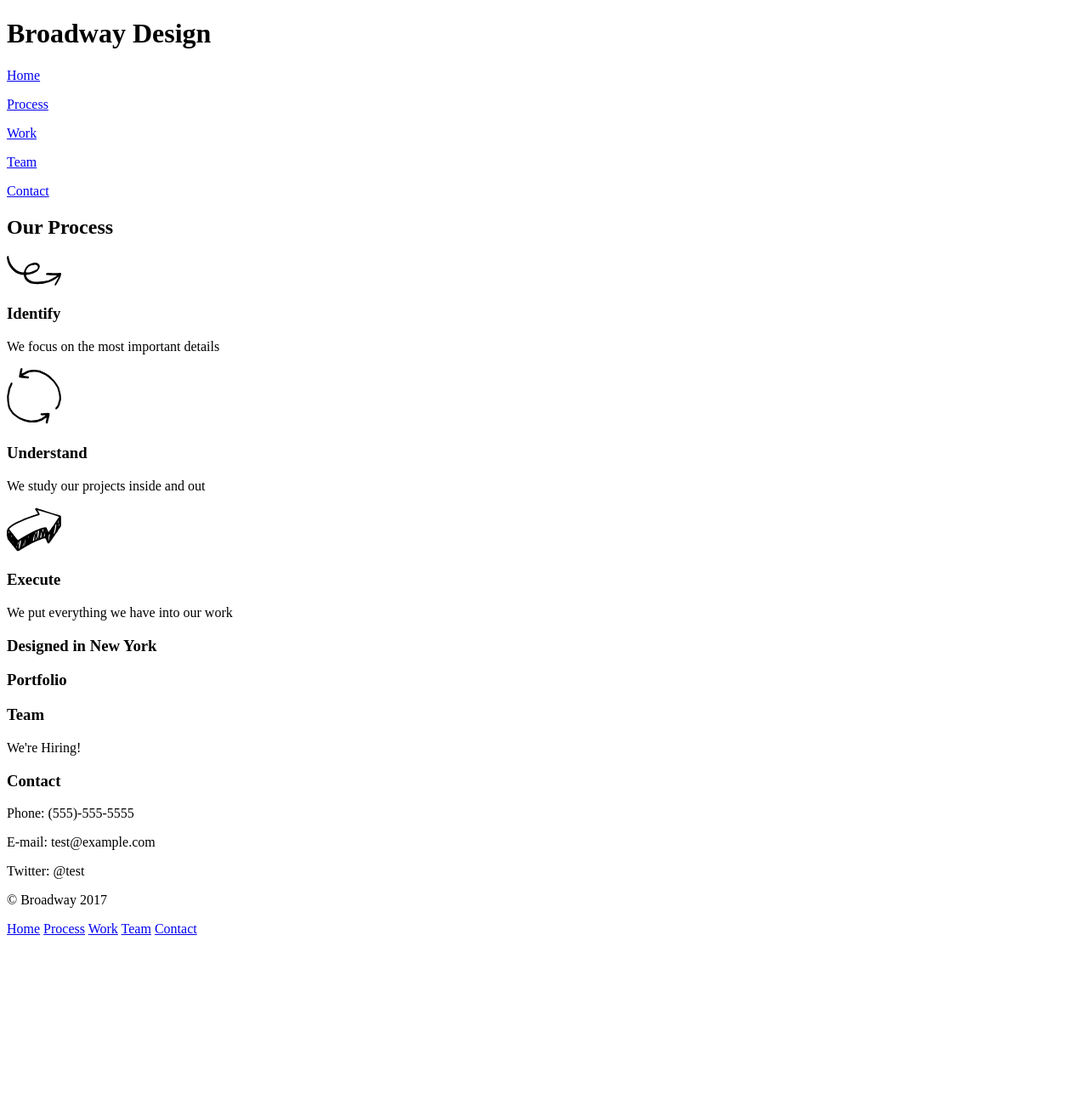
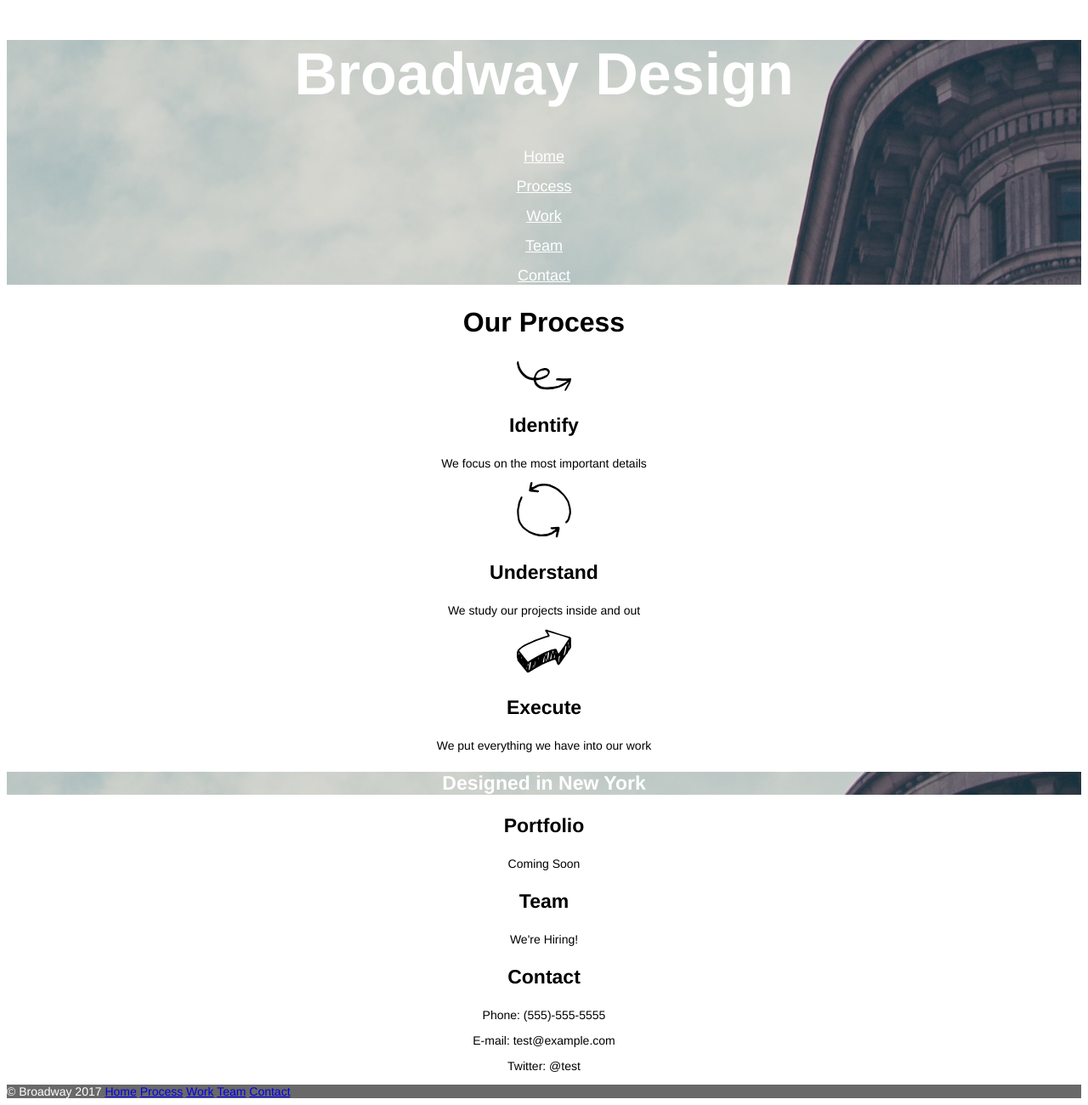
Before and after one commit to woodmr/broadway, a plain HTML site: page index.html in a window 1280 px wide. Shown: the whole page at 85% size. Before the commit the page ends 1110 px from the top, so only its background shows below. Drawn offline with Linux system fonts and the light colour scheme.

Commit message:
CSS and changes

```diff
--- a/index.html
+++ b/index.html
@@ -8,13 +8,11 @@
   <body>
     <div class="header">
       <h1>Broadway Design</h1>
-      <nav>
-        <p> <a href="./index.html">Home</a> </p>
-        <p> <a href="#ourprocess">Process</a> </p>
-        <p> <a href="#work">Work</a> </p>
-        <p> <a href="#team">Team</a> </p>
-        <p> <a href="#contact">Contact</a> </p>
-      </nav>
+      <p> <a class="navbar" href="./index.html">Home</a> </p>
+      <p> <a class="navbar" href="#ourprocess">Process</a> </p>
+      <p> <a class="navbar" href="#work">Work</a> </p>
+      <p> <a class="navbar" href="#team">Team</a> </p>
+      <p> <a class="navbar" href="#contact">Contact</a> </p>
     </div>
     <div id="ourprocess">
       <h2>Our Process</h2>
@@ -33,6 +31,7 @@
     </div>
     <div id="portfolio">
       <h3>Portfolio</h3>
+      <p>Coming Soon</p>
     </div>
     <div id="team">
       <h3>Team</h3>
@@ -45,7 +44,7 @@
       <p>Twitter: @test</p>
     </div>
     <div class="footer">
-      <p>© Broadway 2017</p> <a href="./index.html">Home</a> <a href="#ourprocess">Process</a> <a href="#work">Work</a> <a href="#team">Team</a> <a href="#contact">Contact</a>
+      <p>© Broadway 2017 <a href="./index.html">Home</a> <a href="#ourprocess">Process</a> <a href="#work">Work</a> <a href="#team">Team</a> <a href="#contact">Contact</a> </p>
     </div>
   </body>
 </html>
--- a/resources/css/style.css
+++ b/resources/css/style.css
@@ -0,0 +1,47 @@
+body {
+  font-family: Helvetica;
+  text-align: center;
+}
+
+.header {
+  background-image: url(../images/the-flatiron-building.png);
+}
+
+.navbar {
+  font-size: 18px;
+  color: white;
+}
+
+h1 {
+  font-size: 70px;
+  font-weight: bold;
+  color: white;
+}
+
+h2 {
+  font-size: 32px;
+  font-weight: bold;
+}
+
+h3 {
+  font-size: 23px;
+  font-weight: bold;
+}
+
+p {
+  font-size: 14px
+}
+
+#work {
+  font-size: 23px;
+  font-weight: bold;
+  color: white;
+  background-image: url(../images/the-flatiron-building.png);
+}
+
+.footer {
+  font-size: 11px;
+  color: white;
+  background-color: dimgray;
+  text-align: left;
+}
```
